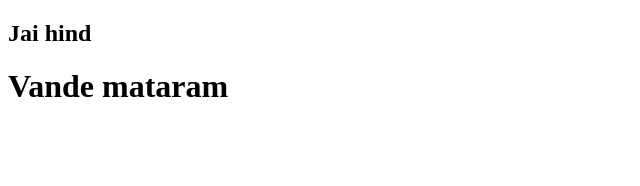
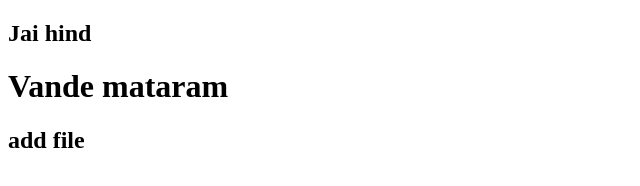
Before and after one commit to Tharun31828/reactcicd, a plain HTML site: page Page.html in a window 1280 px wide. Shown: the whole page, without its empty margins (0-640 px from the left). Drawn offline with Linux system fonts and the light colour scheme.

Commit message:
add file

```diff
--- a/Page.html
+++ b/Page.html
@@ -9,5 +9,7 @@
     <h2>Jai hind</h2>
 
     <h1>Vande mataram</h1>
+
+    <H2>add file</H2>
 </body>
 </html>
```
